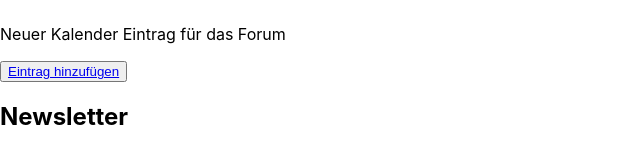
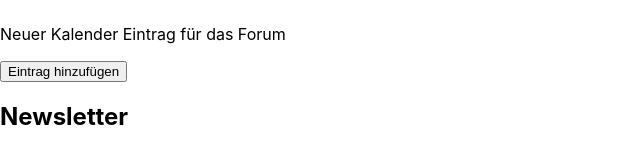
Before and after one commit to MerlinChiodo/SC_Microservice2, a React (Create React App) app in the folder frontend/: page /employee in a window 1280 px wide. Shown: the part 187-338 px from the top of the page, without its empty margins (0-640 px from the left). Built offline with nearby package versions, Linux system fonts and the light colour scheme.

Commit message:
edited requestOptions

```diff
--- a/frontend/src/pages/Employee.jsx
+++ b/frontend/src/pages/Employee.jsx
@@ -1,37 +1,38 @@
+import React from 'react'
 import Card from "../components/Card";
 import {Link} from "react-router-dom";
 import {useEffect, useState} from 'react'
 
-const backendurl = "http://vps2290194.fastwebserver.de:9720/event/"
-//const backendurl = "http://localhost:3001/event/"
-
 function Employee() {
 
-    //test
-    const handleClick = async () => {
-
+    const backendurl = "http://" + window.location.host +"/event/"
+    //test: funktioniert lokal aber nicht auf dem server
+    async function handleClick(){
         const requestOptions = {
             method: 'POST',
+            mode: 'cors',
+            cache: 'no-cache',
+            credentials: 'same-origin',
+            referrerPolicy: 'no-referrer',
+            redirect: 'follow',
             headers: { 'Content-Type': 'application/json' },
             body: JSON.stringify({
                 event_id: 2002,
-                event_name: 'New Calendar Entry',
-                service_name: 'stadtbus',
+                event_name: "New Calendar Entry",
+                service_name: "stadtbus",
                 title: "Bus Event",
                 short_description: "Smarte Events im Stadtbus",
                 long_description: "Lorem Ipsum",
-                event_on: "22.05.2022", }),
-        }
+                event_on: "22.05.2022" }),
+        };
             const response = await fetch(backendurl + "sendCalendarEntry", requestOptions)
             const data = await response.json()
-            this.calendarResponse = data;
     }
 
     return (
         <>
             <Card title="Kalender" text="Neuer Kalender Eintrag für das Forum">
-                <button onClick={handleClick}>
-                    <Link className="btn mt-2 btn-primary" to='/sendCalendar'>Eintrag hinzufügen</Link>
+                <button onClick={handleClick} className="btn mt-2 btn-primary" to="/employee">Eintrag hinzufügen
                 </button>
             </Card>
             <Card title="Newsletter" text="Neuer Newsletter Artikel für das Forum">
```
Also changed, not shown: 1 other file (tests, documents, lock files or other folders).
